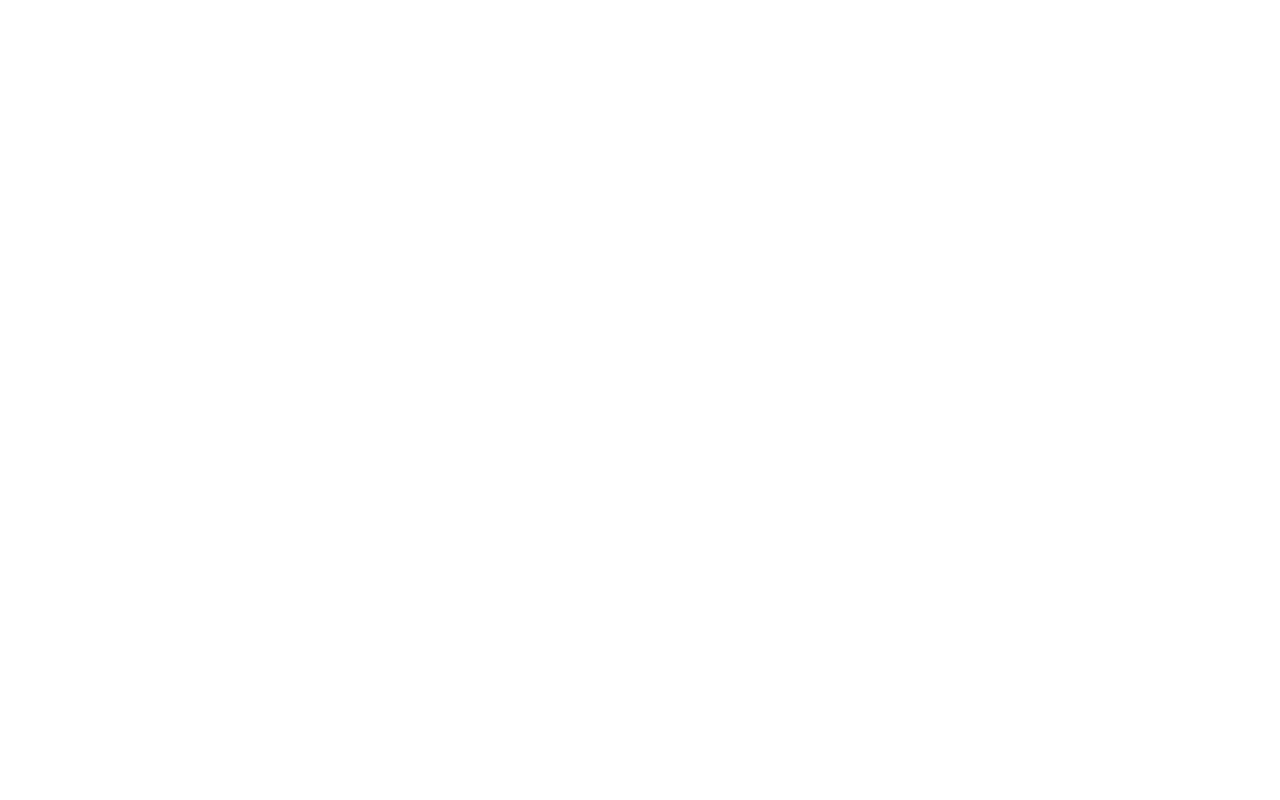
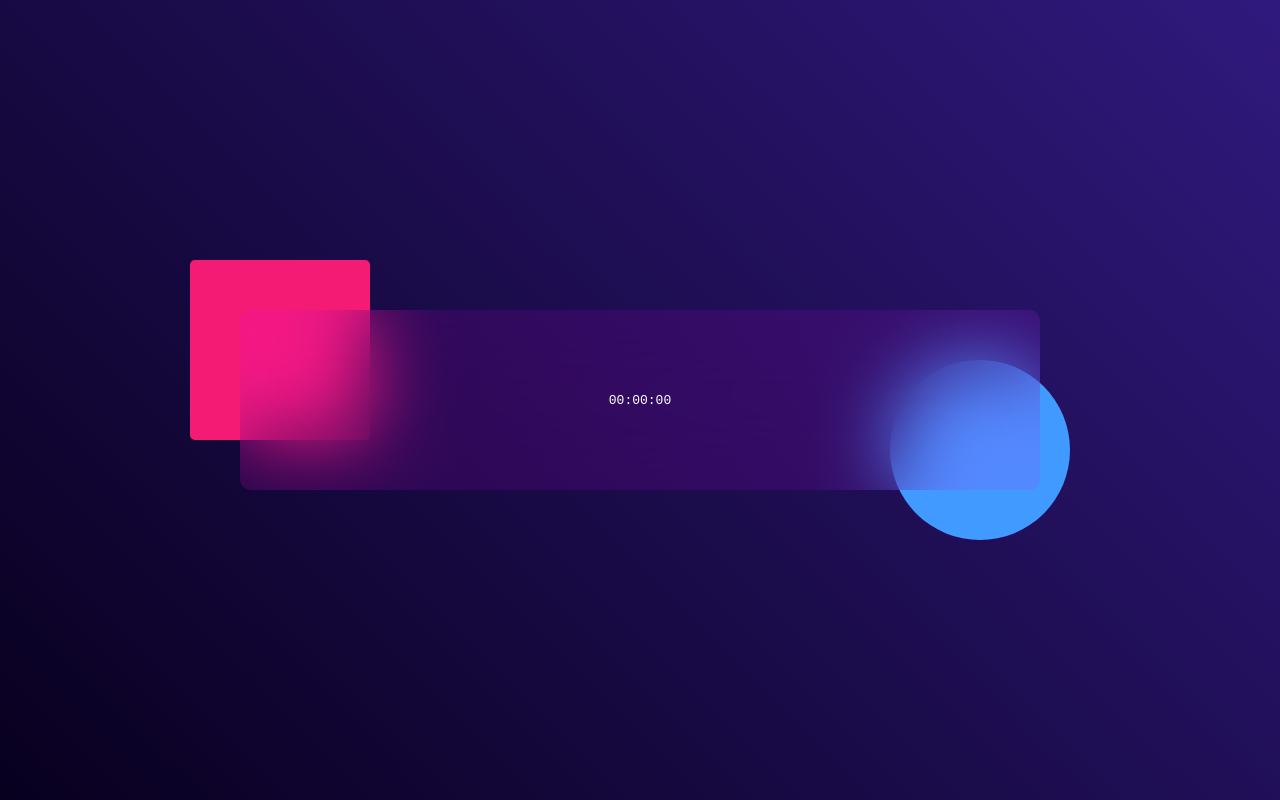
Before and after one commit to ansorokey/digital-clock, a plain HTML site: page index.html in a window 1280 px wide. Drawn offline with Linux system fonts and the light colour scheme.

Commit message:
added blur to clock

```diff
--- a/index.html
+++ b/index.html
@@ -3,11 +3,19 @@
 <head>
     <meta charset="UTF-8">
     <meta name="viewport" content="width=device-width, initial-scale=1.0">
-    <link rel="stylesheet" ref="styles.css">
+    <link rel="stylesheet" href="styles.css">
     <title>Digital Clock</title>
 </head>
 <body>
+    <div class="container">
+        <div class="wrapper">
+            <div class="clock">
+                00:00:00
+            </div>
+        </div>
+    </div>
 
-    <script src="script.js"></script>
+
+    <script src="./script.js"></script>
 </body>
 </html>
--- a/styles.css
+++ b/styles.css
@@ -4,3 +4,55 @@
     box-sizing: border-box;
     font-family: monospace;
 }
+
+.container {
+    width: 100%;
+    min-height: 100vh;
+    background: linear-gradient(45deg, #08001f, #30197d);
+    color: #fff;
+    position: relative;
+}
+
+.wrapper {
+    width: 800px;
+    height: 180px;
+    position: absolute;
+    top: 50%;
+    left: 50%;
+    transform: translate(-50%, -50%);
+}
+
+.clock {
+    width: 100%;
+    height: 100%;
+    background: rgba(235, 0, 255, 0.11);
+    border-radius: 10px;
+    display: flex;
+    align-items: center;
+    justify-content: center;
+    backdrop-filter: blur(40px);
+}
+
+.wrapper::before {
+    content: '';
+    width: 180px;
+    height: 180px;
+    background: #f41b75;
+    border-radius: 5px;
+    position: absolute;
+    left: -50px;
+    top: -50px;
+    z-index: -1;
+}
+
+.wrapper::after {
+    content: '';
+    width: 180px;
+    height: 180px;
+    background: #419aff;
+    border-radius: 50%;
+    position: absolute;
+    right: -30px;
+    bottom: -50px;
+    z-index: -1;
+}
```
